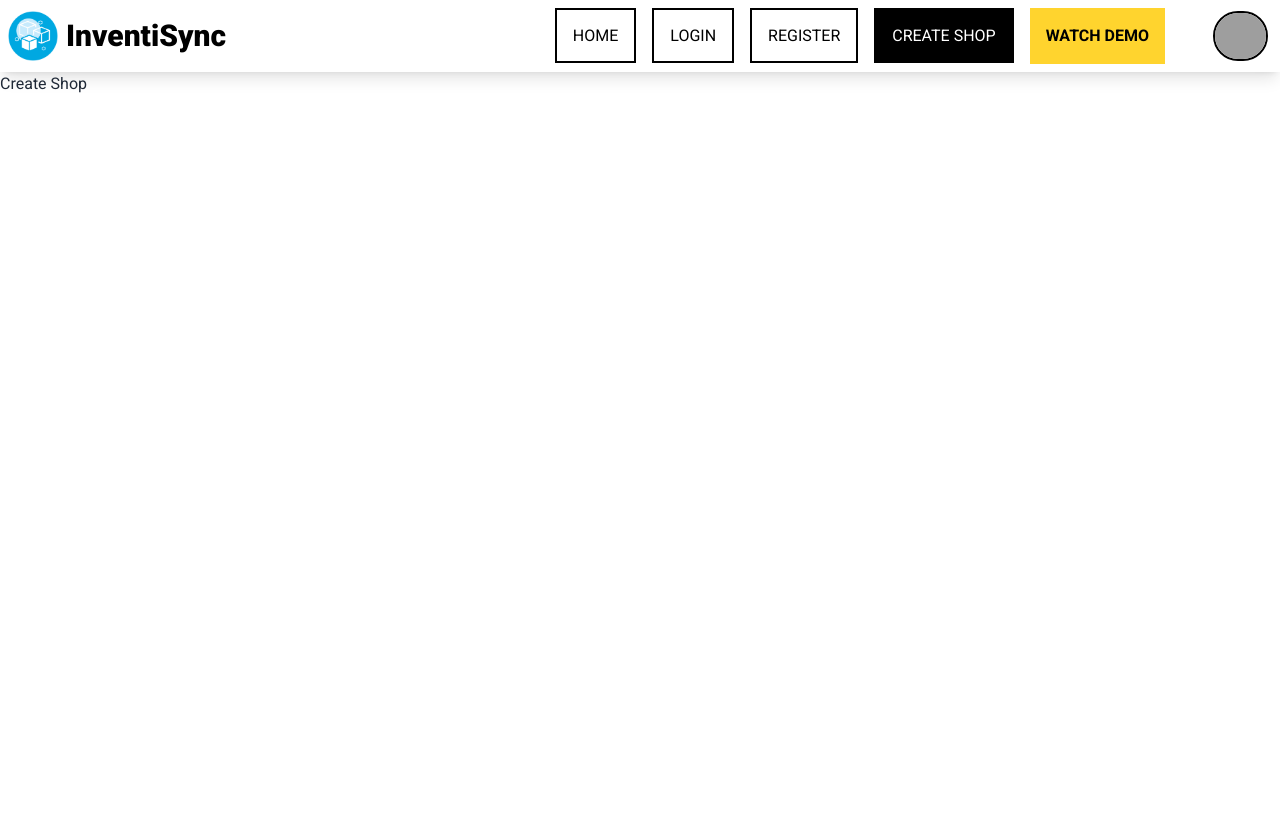
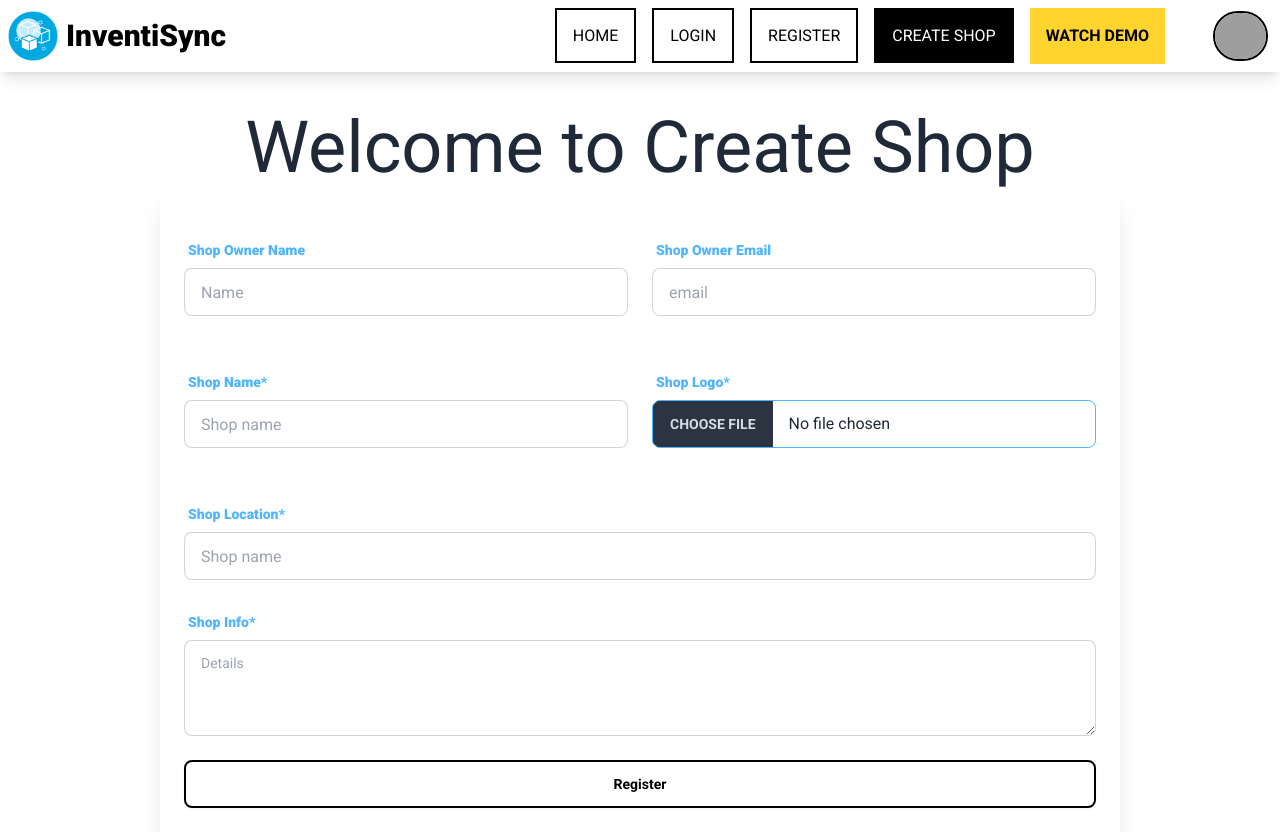
Before and after one commit to shakib-anwar-nibir17/inventisync-sn17-client, a React (Vite) app: page /create-shop in a window 1280 px wide. Before the commit the page ends 800 px from the top, so only its background shows below. Built offline with nearby package versions, Linux system fonts and the light colour scheme; no server answers; grey boxes are pictures that could not be loaded.

Commit message:
style - create shop form

```diff
--- a/package.json
+++ b/package.json
@@ -10,6 +10,7 @@
     "preview": "vite preview"
   },
   "dependencies": {
+    "@tanstack/react-query": "^5.8.7",
     "axios": "^1.6.2",
     "firebase": "^10.6.0",
     "localforage": "^1.10.0",
@@ -20,7 +21,8 @@
     "react-helmet-async": "^2.0.1",
     "react-hook-form": "^7.48.2",
     "react-router-dom": "^6.20.0",
-    "sort-by": "^1.2.0"
+    "sort-by": "^1.2.0",
+    "sweetalert2": "^11.10.1"
   },
   "devDependencies": {
     "@types/react": "^18.2.37",
--- /dev/null
+++ b/src/Hooks/useClient.jsx
@@ -0,0 +1,21 @@
+import { useQuery } from "@tanstack/react-query";
+import useAuth from "./useAuth";
+import useAxiosManager from "./useAxiosManager";
+
+const useClient = () => {
+  const { user } = useAuth();
+  const axiosManager = useAxiosManager();
+  const { refetch, data: client = [] } = useQuery({
+    queryKey: ["user", user?.email],
+    queryFn: async () => {
+      const res = await axiosManager.get(
+        `http://localhost:5000/users/${user.email}`
+      );
+      return res.data;
+    },
+  });
+
+  return [client, refetch];
+};
+
+export default useClient;
--- a/src/Pages/CreateShop/CreateShop.jsx
+++ b/src/Pages/CreateShop/CreateShop.jsx
@@ -1,7 +1,128 @@
+import useClient from "../../Hooks/useClient";
+
 const CreateShop = () => {
+  const [client] = useClient();
+  const user = client[0];
+  console.log(user);
+
+  const handleSubmit = (e) => {
+    e.preventDefault();
+    const form = e.target;
+    const name = form.name.value;
+    const email = form.email.value;
+    const logo = form.logo.value;
+    const location = form.location.value;
+    const shop_name = form.shop_name.value;
+    const details = form.details.value;
+    console.log(name, email, logo, location, shop_name, details);
+  };
+
   return (
     <div>
-      <h1>Create Shop</h1>
+      <h1 className="text-center mt-10 text-7xl">Welcome to Create Shop</h1>
+      <div className="w-3/4 mx-auto shadow-xl px-6 py-6">
+        <form onSubmit={handleSubmit}>
+          {/* Shop Owner Name*/}
+          <div className="flex gap-6">
+            <div className="form-control w-full my-6">
+              <label className="label">
+                <span className="label-text text-custom-main2 font-extrabold">
+                  Shop Owner Name
+                </span>
+              </label>
+              <input
+                type="text"
+                placeholder="Name"
+                defaultValue={user?.name}
+                readOnly
+                name="name"
+                required
+                className="input input-bordered w-full"
+              />
+            </div>
+            {/* Shop Owner Email */}
+            <div className="form-control w-full my-6">
+              <label className="label">
+                <span className="label-text text-custom-main2 font-extrabold">
+                  Shop Owner Email
+                </span>
+              </label>
+              <input
+                type="email"
+                placeholder="email"
+                defaultValue={user?.email}
+                readOnly
+                name="email"
+                required
+                className="input input-bordered w-full"
+              />
+            </div>
+          </div>
+          <div className="flex gap-6">
+            {/* Shop Name */}
+            <div className="form-control w-full my-6">
+              <label className="label">
+                <span className="label-text text-custom-main2 font-extrabold">
+                  Shop Name*
+                </span>
+              </label>
+              <input
+                type="text"
+                placeholder="Shop name"
+                name="shop_name"
+                className="input input-bordered w-full"
+              />
+            </div>
+            {/* Shop logo */}
+            <div className="form-control w-full my-6">
+              <label className="label">
+                <span className="label-text text-custom-main2 font-extrabold">
+                  Shop Logo*
+                </span>
+              </label>
+              <input
+                name="logo"
+                type="file"
+                className="file-input w-full border-custom-main2"
+              />
+            </div>
+          </div>
+          {/* Shop Location */}
+          <div className="form-control w-full my-6">
+            <label className="label">
+              <span className="label-text text-custom-main2 font-extrabold">
+                Shop Location*
+              </span>
+            </label>
+            <input
+              type="text"
+              placeholder="Shop name"
+              name="location"
+              className="input input-bordered w-full"
+            />
+          </div>
+          {/* Shop Info */}
+          <div className="form-control">
+            <label className="label">
+              <span className="label-text text-custom-main2 font-extrabold">
+                Shop Info*
+              </span>
+            </label>
+            <textarea
+              name="details"
+              className="textarea textarea-bordered h-24"
+              placeholder="Details"
+            ></textarea>
+            <div className="form-control mt-6">
+              <input
+                className="btn bg-white border-2 border-black text-black font-semibold hover:bg-black hover:text-white"
+                type="submit"
+                value="Register"
+              />
+            </div>
+          </div>
+        </form>
+      </div>
     </div>
   );
 };
--- a/src/Pages/Login/Login.jsx
+++ b/src/Pages/Login/Login.jsx
@@ -2,6 +2,7 @@ import { useForm } from "react-hook-form";
 import image from "../../assets/signup.png";
 import { Link } from "react-router-dom";
 import useAuth from "../../Hooks/useAuth";
+import Swal from "sweetalert2";
 
 const Login = () => {
   const { userSignIn } = useAuth();
@@ -14,7 +15,14 @@ const Login = () => {
   const onSubmit = (data) => {
     console.log(data);
     userSignIn(data.email, data.password)
-      .then((result) => console.log(result))
+      .then((result) => {
+        console.log(result);
+        Swal.fire({
+          title: "Congrats",
+          text: "Login Successful",
+          icon: "success",
+        });
+      })
       .catch((error) => console.error(error));
   };
   return (
--- a/src/Pages/Register/Register.jsx
+++ b/src/Pages/Register/Register.jsx
@@ -4,6 +4,7 @@ import { Link, useNavigate } from "react-router-dom";
 import axios from "axios";
 import useAuth from "../../Hooks/useAuth";
 import useAxiosManager from "../../Hooks/useAxiosManager";
+import Swal from "sweetalert2";
 
 const image_hosting_key = import.meta.env.VITE_IMGBB_API;
 const image_hosting_url = `https://api.imgbb.com/1/upload?key=${image_hosting_key}`;
@@ -40,7 +41,11 @@ const Register = () => {
                 axiosManager.post("/users", userInfo).then((res) => {
                   console.log(res.data);
                   if (res.data.insertedId > 0) {
-                    // notification
+                    Swal.fire({
+                      title: "Congrats",
+                      text: "Your Registration complete",
+                      icon: "success",
+                    });
                   }
                 });
                 navigate("/create-shop");
--- a/src/main.jsx
+++ b/src/main.jsx
@@ -6,12 +6,18 @@ import Routes from "./Routes/Routes.jsx";
 import { HelmetProvider } from "react-helmet-async";
 import AuthProviders from "./Providers/AuthProviders.jsx";
 
+import { QueryClient, QueryClientProvider } from "@tanstack/react-query";
+
+const queryClient = new QueryClient();
+
 ReactDOM.createRoot(document.getElementById("root")).render(
   <React.StrictMode>
     <AuthProviders>
-      <HelmetProvider>
-        <RouterProvider router={Routes}></RouterProvider>
-      </HelmetProvider>
+      <QueryClientProvider client={queryClient}>
+        <HelmetProvider>
+          <RouterProvider router={Routes}></RouterProvider>
+        </HelmetProvider>
+      </QueryClientProvider>
     </AuthProviders>
   </React.StrictMode>
 );
```
Also changed, not shown: 1 other file (tests, documents, lock files or other folders).
